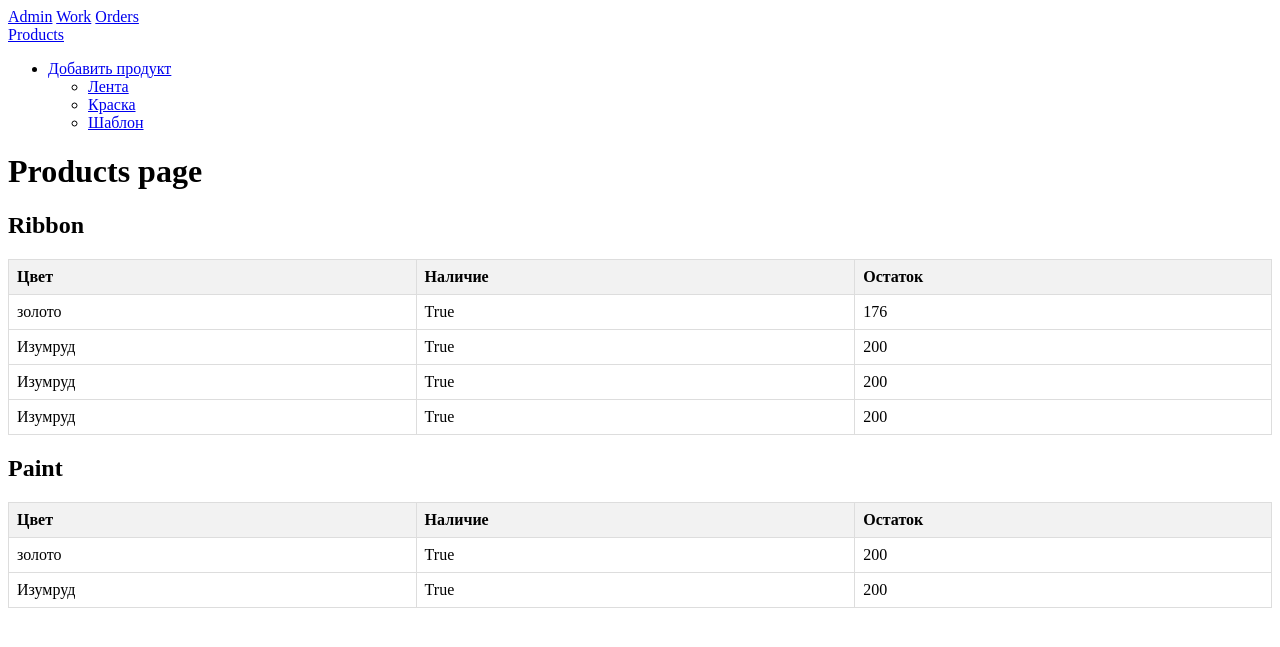
After one commit to DevoidLight/Dipl_project, a Django app: page /products/ in a window 1280 px wide. The commit adds this page. Shown: the top 647 px of the page. Run offline with Django 4.2, Linux system fonts and the light colour scheme; a user stored in the database is signed in; data comes from the database, SQL or seed files in the repository; both versions use the stored data as it was after the commit.

Commit message:
New commit

```diff
--- a/orders/templates/base.html
+++ b/orders/templates/base.html
@@ -6,16 +6,37 @@
 </head>
 <body>
     <header>
-        <a href="{% url 'admin:index' %}">Admin</a>
-        <a href="{% url 'create' %}">Create</a>
-        <a href="{% url 'work' %}">Work</a>
-        <a href="{% url 'orders' %}">Orders</a>
+        {% if user.role == 'director' %}
+            <a href="{% url 'admin:index' %}">Admin</a>
+            <a href="{% url 'work' %}">Work</a>
+            <a href="{% url 'orders' %}">Orders</a><nav class="navbar navbar-expand-lg navbar-light bg-light">
+            <a href="{% url 'products' %}">Products</a>
+            <div class="container-fluid">
+                <div class="collapse navbar-collapse">
+                <ul class="navbar-nav me-auto">
+                    <!-- Выпадающий список для добавления продуктов -->
+                    <li class="nav-item dropdown">
+                    <a class="nav-link dropdown-toggle" href="#" role="button" data-bs-toggle="dropdown">
+                        Добавить продукт
+                    </a>
+                    <ul class="dropdown-menu">
+                        <li><a class="dropdown-item" href="{% url 'ribbon_create' %}">Лента</a></li>
+                        <li><a class="dropdown-item" href="{% url 'paint_create' %}">Краска</a></li>
+                        <li><a class="dropdown-item" href="{% url 'template_create' %}">Шаблон</a></li>
+                    </ul>
+                    </li>
+                </ul>
+                </div>
+            </div>
+            </nav>
+        {% endif %}
     </header>
     <main>
         {% block content %}
         {% endblock %}
     </main>
     <script src="//cdn.jsdelivr.net/npm/js-cookie@3.0.1/dist/js.cookie.min.js"></script>
+    <script src="https://cdn.jsdelivr.net/npm/bootstrap@5.3.0/dist/js/bootstrap.bundle.min.js"></script>
     {% block script %}
     {% endblock %}
 </body>
--- a/orders/templates/order/orders.html
+++ b/orders/templates/order/orders.html
@@ -19,7 +19,7 @@
             padding: 5px;
         }
     </style>
-    <h1>Home page</h1>
+    <h1>Orders page</h1>
     <a href="{% url 'create' %}">Добавить заказ</a>
     <table>
         <tr>
--- a/orders/urls.py
+++ b/orders/urls.py
@@ -2,7 +2,7 @@ from django.urls import path
 from .views import home, create, orders
 
 urlpatterns = [
-    path('', home),
+    path('', home, name='home'),
     path('orders/create/', create, name='create'),
     path('orders/', orders, name='orders')
 ]
--- a/orders/views.py
+++ b/orders/views.py
@@ -9,6 +9,8 @@ from users.decorators import role_required
 # Create your views here.
 def home(request):
     user = request.user
+    if not user.is_authenticated:
+        return redirect(reverse('login'))
     if user.role in ('printer', 'gluer', 'packer'):
         return redirect(reverse('work'))
     if user.role in ('manager', 'director'):
--- /dev/null
+++ b/products/templates/products/products.html
@@ -0,0 +1,55 @@
+{% extends 'base.html' %}
+
+{% block content %}
+     <style>
+        table {
+            border-collapse: collapse;
+            width: 100%;
+        }
+        th, td {
+            border: 1px solid #dddddd;
+            text-align: left;
+            padding: 8px;
+        }
+        th {
+            background-color: #f2f2f2;
+        }
+        select {
+            width: 100%;
+            padding: 5px;
+        }
+    </style>
+    <h1>Products page</h1>
+    <h2>Ribbon</h2>
+    <table>
+        <tr>
+            <th>Цвет</th>
+            <th>Наличие</th>
+            <th>Остаток</th>
+        </tr>
+
+        {% for ribbon in ribbons %}
+            <tr>
+                <td>{{ ribbon.color }}</td>
+                <td>{{ ribbon.is_active }}</td>
+                <td>{{ ribbon.length }}</td>
+            </tr>
+        {% endfor %}
+    </table>
+    <h2>Paint</h2>
+    <table>
+        <tr>
+            <th>Цвет</th>
+            <th>Наличие</th>
+            <th>Остаток</th>
+        </tr>
+
+        {% for paint in paints %}
+            <tr>
+                <td>{{ paint.color }}</td>
+                <td>{{ paint.is_active }}</td>
+                <td>{{ paint.length }}</td>
+            </tr>
+        {% endfor %}
+    </table>
+{% endblock %}
--- /dev/null
+++ b/products/urls.py
@@ -0,0 +1,9 @@
+from django.urls import path
+from .views import ribbon_create, paint_create, template_create, products
+
+urlpatterns = [
+    path('ribbon_create/', ribbon_create, name='ribbon_create'),
+    path('', products, name='products'),
+    path('paint_create/', paint_create, name='paint_create'),
+    path('template_create/', template_create, name='template_create')
+]
--- a/products/views.py
+++ b/products/views.py
@@ -1,3 +1,49 @@
-from django.shortcuts import render
+from django.shortcuts import render, redirect
+from django.urls import reverse
+from .models import Ribbons, Paints
+from .forms import RibbonsCreate, PaintsCreate, TemplatesCreate
+from users.decorators import role_required
+# Create your views here.
 
-# Create your views here.
+@role_required('director')
+def products(request):
+    ribbons = Ribbons.objects.all()
+    paints = Paints.objects.all()
+    context = {
+        'ribbons': ribbons,
+        'paints': paints
+    }
+    return render(request, 'products/products.html', context)
+
+@role_required('director')
+def ribbon_create(request):
+    if request.method == 'POST':
+        form = RibbonsCreate(data=request.POST)
+        if form.is_valid():
+            form.save()
+            return redirect(reverse('orders'))
+    else:
+        form = RibbonsCreate()
+    return render(request, 'products/ribbon_create.html', {'form': form})
+
+@role_required('director')
+def paint_create(request):
+    if request.method == 'POST':
+        form = PaintsCreate(data=request.POST)
+        if form.is_valid():
+            form.save()
+            return redirect(reverse('orders'))
+    else:
+        form = PaintsCreate()
+    return render(request, 'products/paint_create.html', {'form': form})
+
+@role_required('director')
+def template_create(request):
+    if request.method == 'POST':
+        form = TemplatesCreate(data=request.POST)
+        if form.is_valid():
+            form.save()
+            return redirect(reverse('orders'))
+    else:
+        form = TemplatesCreate()
+    return render(request, 'products/template_create.html', {'form': form})
--- a/project/urls.py
+++ b/project/urls.py
@@ -22,7 +22,9 @@ from django.conf.urls.static import static
 urlpatterns = [
     path('admin/', admin.site.urls),
     path('', include('orders.urls')),
-    path('work/', include('work.urls'))
+    path('work/', include('work.urls')),
+    path('accounts/', include('users.urls')),
+    path('products/', include('products.urls'))
 ]
 
 
--- /dev/null
+++ b/users/urls.py
@@ -0,0 +1,8 @@
+from django.urls import path
+from .views import login, register
+
+
+urlpatterns = [
+    path('login/', login, name='login'),
+    path('register/', register, name='register')
+]
```
Also changed, not shown: products/forms.py (added, +17 -0 lines), products/templates/products/paint_create.html (added, +9 -0 lines), products/templates/products/ribbon_create.html (added, +9 -0 lines), products/templates/products/template_create.html (added, +9 -0 lines), users/forms.py (added, +15 -0 lines), users/templates/users/login.html (added, +9 -0 lines), users/templates/users/register.html (added, +9 -0 lines), users/views.py (+30 -1 lines), work/views.py (+5 -3 lines), db.sqlite3.
